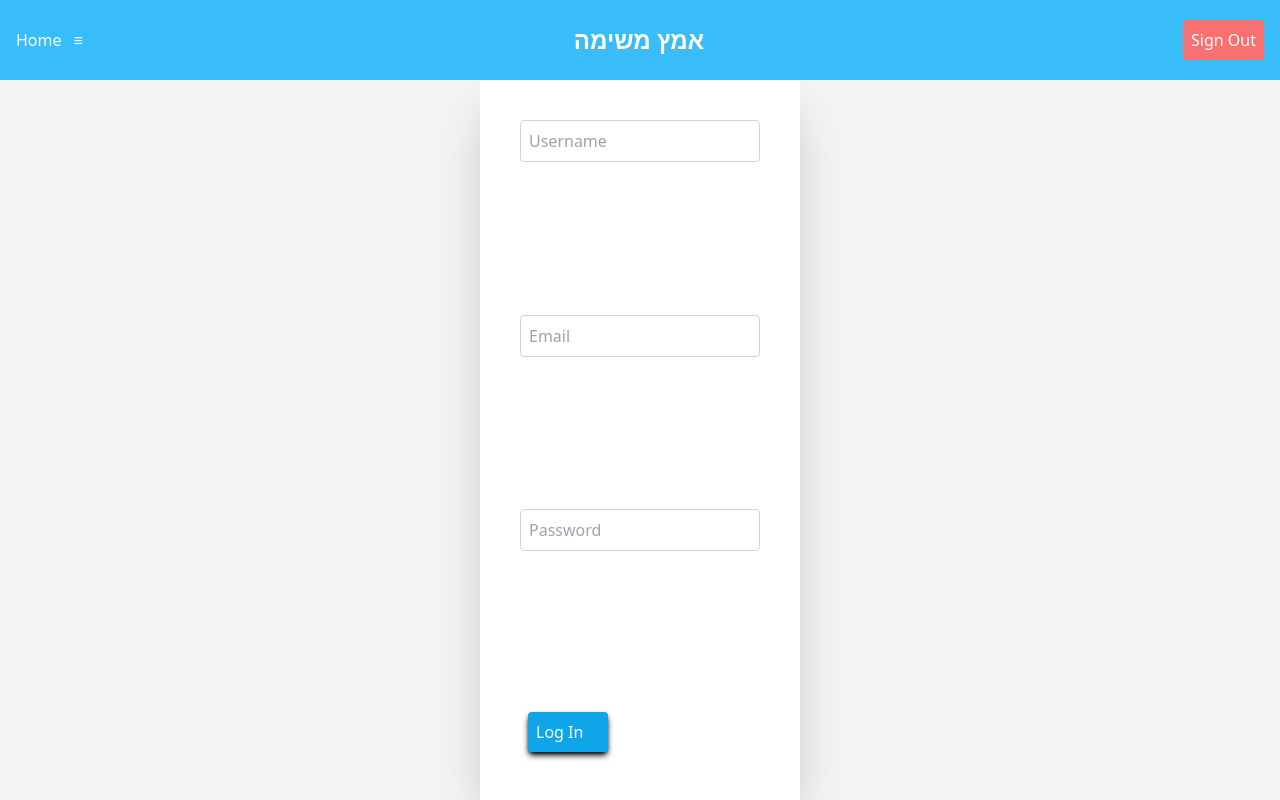
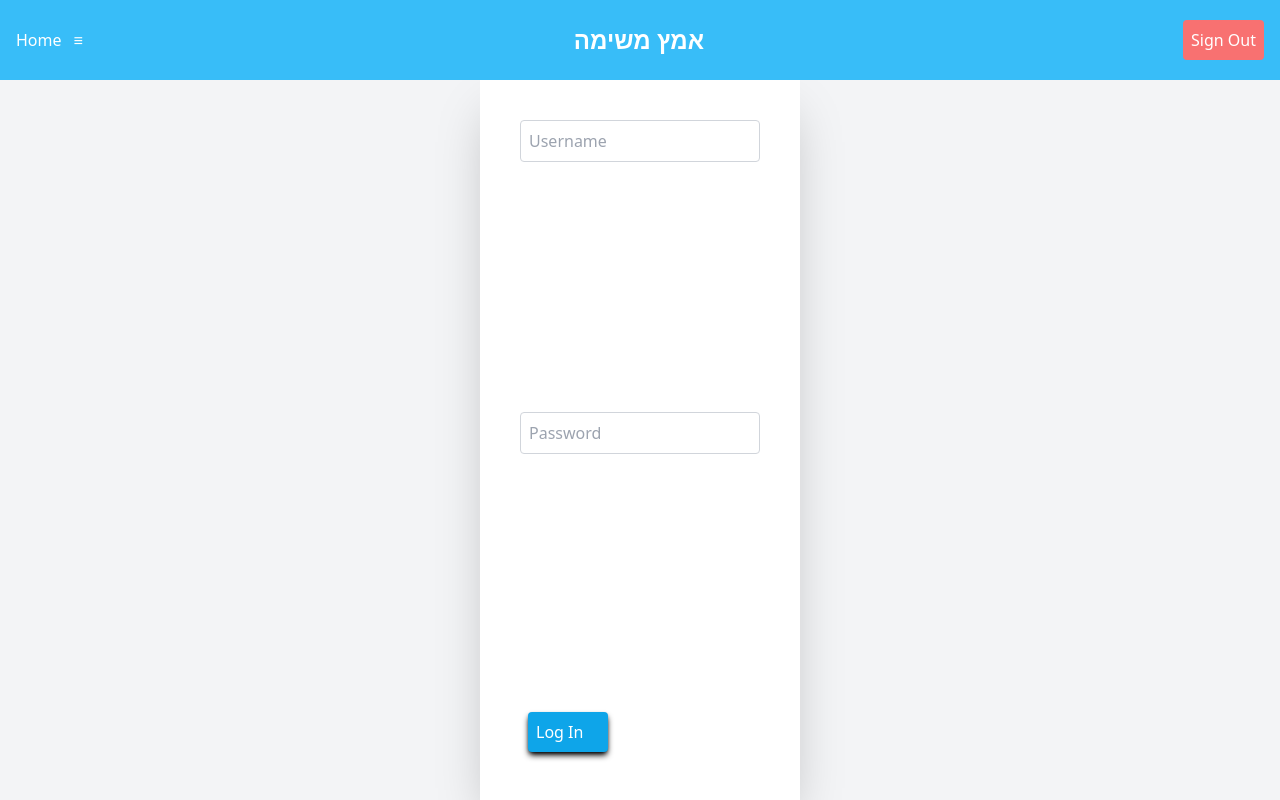
Before and after one commit to shilat-mori/ClickToCare, a Next.js app: page /pages/login in a window 1280 px wide. Built offline with nearby package versions, Linux system fonts and the light colour scheme.

Commit message:
forms submits

```diff
--- a/src/app/components/LogInForm.tsx
+++ b/src/app/components/LogInForm.tsx
@@ -6,7 +6,6 @@ import { useState } from "react";
 const LogInForm = () => {
   const schema = z.object({
     username: z.string().min(2, "Username must be at least 2 characters"),
-    email: z.string().email("Invalid email address"),
     password: z.string().min(3, "Password must be at least 3 characters"),
   });
   type INewUser = z.infer<typeof schema>;
@@ -24,12 +23,11 @@ const LogInForm = () => {
 
     const formData = new FormData();
     formData.append("username", data.username);
-    formData.append("email", data.email);
     formData.append("password", data.password);
 
     //TODO: fetch call for signing up
 
-    const res = await fetch("/api/signup", {
+    const res = await fetch("/api/login", {
       method: "POST",
       body: formData,
     });
@@ -58,16 +56,6 @@ const LogInForm = () => {
           <div className="flex flex-col">
             <input
               className="form-input"
-              placeholder="Email"
-              type="email"
-              {...register("email")}
-            />
-            {errors.email && <p>{errors.email.message}</p>}
-          </div>
-
-          <div className="flex flex-col">
-            <input
-              className="form-input"
               placeholder="Password"
               type="password"
               {...register("password")}
```
